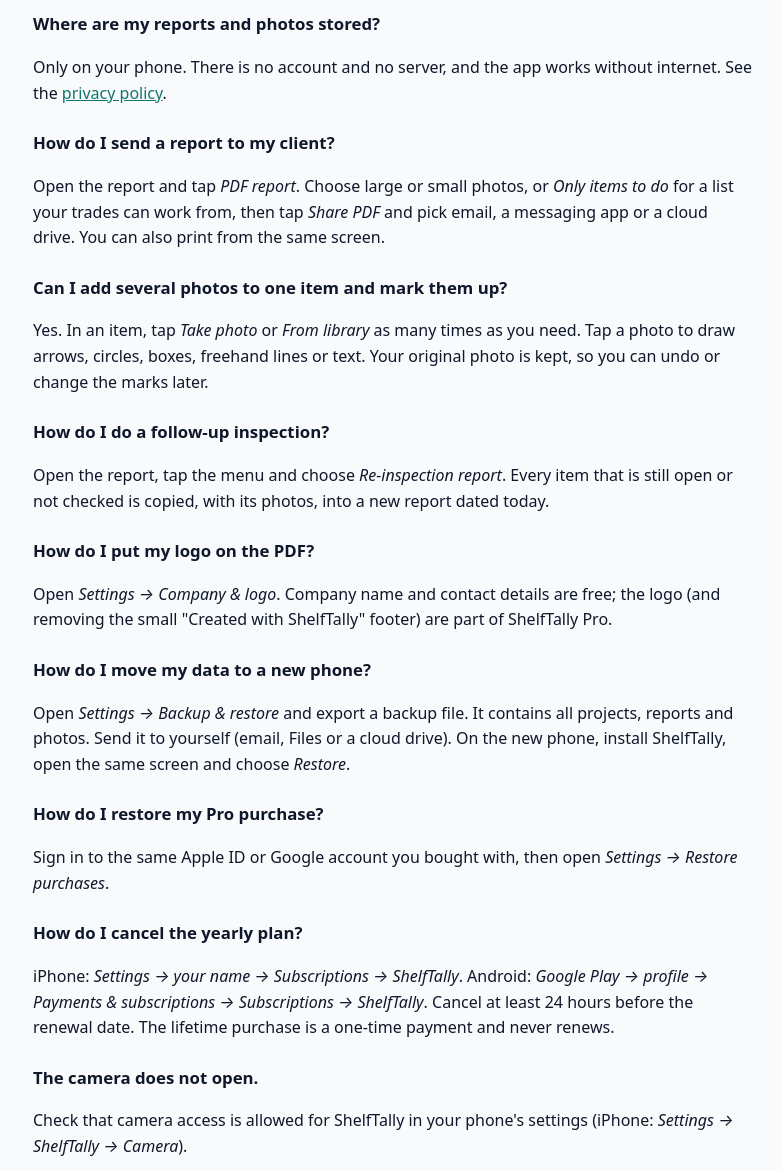
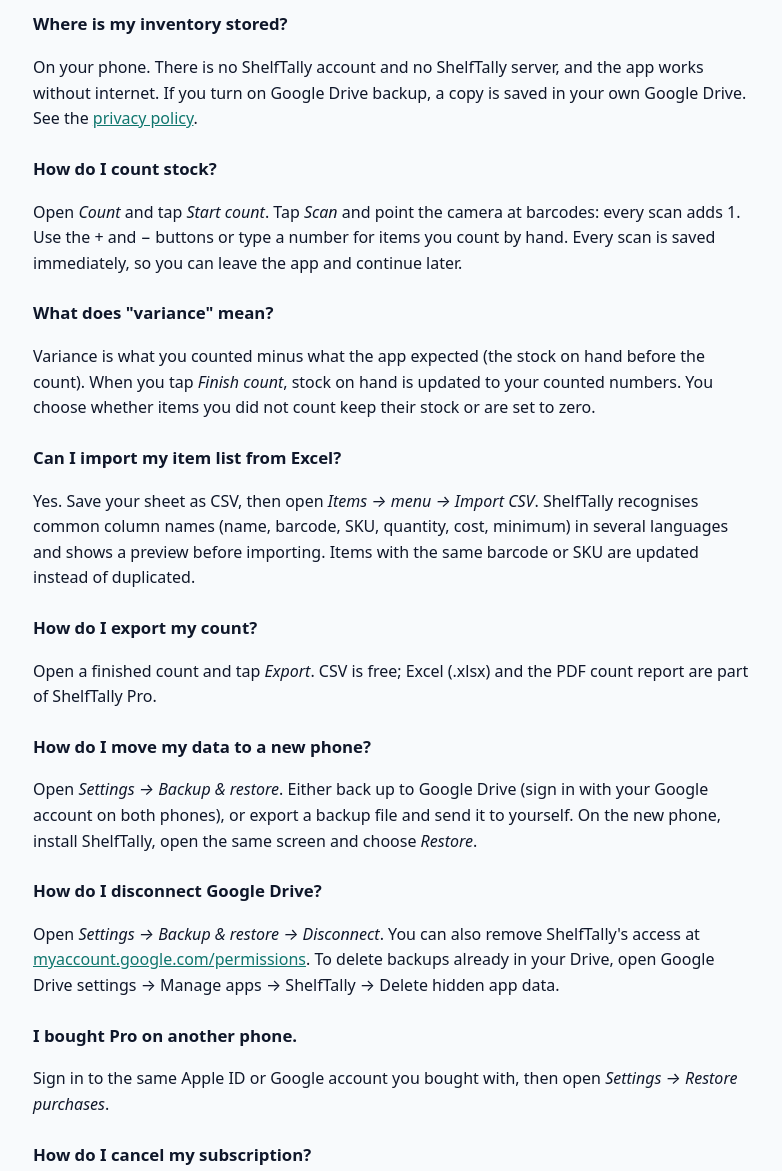
Before and after one commit to conhan/tnp-apps-legal, a plain HTML site: page shelftally/support.html in a window 1280 px wide. Shown: the part 300-1471 px from the top of the page, without its empty margins (247-1029 px from the left). Drawn offline with Linux system fonts and the light colour scheme.

Commit message:
ShelfTally: trang hỗ trợ đúng nội dung

```diff
--- a/shelftally/support.html
+++ b/shelftally/support.html
@@ -14,31 +14,34 @@
 
 <h2>Frequently asked questions</h2>
 
-<h3>Where are my reports and photos stored?</h3>
-<p>Only on your phone. There is no account and no server, and the app works without internet. See the <a href="privacy.html">privacy policy</a>.</p>
+<h3>Where is my inventory stored?</h3>
+<p>On your phone. There is no ShelfTally account and no ShelfTally server, and the app works without internet. If you turn on Google Drive backup, a copy is saved in your own Google Drive. See the <a href="privacy.html">privacy policy</a>.</p>
 
-<h3>How do I send a report to my client?</h3>
-<p>Open the report and tap <em>PDF report</em>. Choose large or small photos, or <em>Only items to do</em> for a list your trades can work from, then tap <em>Share PDF</em> and pick email, a messaging app or a cloud drive. You can also print from the same screen.</p>
+<h3>How do I count stock?</h3>
+<p>Open <em>Count</em> and tap <em>Start count</em>. Tap <em>Scan</em> and point the camera at barcodes: every scan adds 1. Use the + and − buttons or type a number for items you count by hand. Every scan is saved immediately, so you can leave the app and continue later.</p>
 
-<h3>Can I add several photos to one item and mark them up?</h3>
-<p>Yes. In an item, tap <em>Take photo</em> or <em>From library</em> as many times as you need. Tap a photo to draw arrows, circles, boxes, freehand lines or text. Your original photo is kept, so you can undo or change the marks later.</p>
+<h3>What does "variance" mean?</h3>
+<p>Variance is what you counted minus what the app expected (the stock on hand before the count). When you tap <em>Finish count</em>, stock on hand is updated to your counted numbers. You choose whether items you did not count keep their stock or are set to zero.</p>
 
-<h3>How do I do a follow-up inspection?</h3>
-<p>Open the report, tap the menu and choose <em>Re-inspection report</em>. Every item that is still open or not checked is copied, with its photos, into a new report dated today.</p>
+<h3>Can I import my item list from Excel?</h3>
+<p>Yes. Save your sheet as CSV, then open <em>Items → menu → Import CSV</em>. ShelfTally recognises common column names (name, barcode, SKU, quantity, cost, minimum) in several languages and shows a preview before importing. Items with the same barcode or SKU are updated instead of duplicated.</p>
 
-<h3>How do I put my logo on the PDF?</h3>
-<p>Open <em>Settings → Company &amp; logo</em>. Company name and contact details are free; the logo (and removing the small "Created with ShelfTally" footer) are part of ShelfTally Pro.</p>
+<h3>How do I export my count?</h3>
+<p>Open a finished count and tap <em>Export</em>. CSV is free; Excel (.xlsx) and the PDF count report are part of ShelfTally Pro.</p>
 
 <h3>How do I move my data to a new phone?</h3>
-<p>Open <em>Settings → Backup &amp; restore</em> and export a backup file. It contains all projects, reports and photos. Send it to yourself (email, Files or a cloud drive). On the new phone, install ShelfTally, open the same screen and choose <em>Restore</em>.</p>
+<p>Open <em>Settings → Backup &amp; restore</em>. Either back up to Google Drive (sign in with your Google account on both phones), or export a backup file and send it to yourself. On the new phone, install ShelfTally, open the same screen and choose <em>Restore</em>.</p>
 
-<h3>How do I restore my Pro purchase?</h3>
+<h3>How do I disconnect Google Drive?</h3>
+<p>Open <em>Settings → Backup &amp; restore → Disconnect</em>. You can also remove ShelfTally's access at <a href="https://myaccount.google.com/permissions">myaccount.google.com/permissions</a>. To delete backups already in your Drive, open Google Drive settings → Manage apps → ShelfTally → Delete hidden app data.</p>
+
+<h3>I bought Pro on another phone.</h3>
 <p>Sign in to the same Apple ID or Google account you bought with, then open <em>Settings → Restore purchases</em>.</p>
 
-<h3>How do I cancel the yearly plan?</h3>
+<h3>How do I cancel my subscription?</h3>
 <p>iPhone: <em>Settings → your name → Subscriptions → ShelfTally</em>. Android: <em>Google Play → profile → Payments &amp; subscriptions → Subscriptions → ShelfTally</em>. Cancel at least 24 hours before the renewal date. The lifetime purchase is a one-time payment and never renews.</p>
 
-<h3>The camera does not open.</h3>
+<h3>The scanner does not open.</h3>
 <p>Check that camera access is allowed for ShelfTally in your phone's settings (iPhone: <em>Settings → ShelfTally → Camera</em>).</p>
 
 <p class="meta"><a href="privacy.html">Privacy policy</a> · <a href="https://www.apple.com/legal/internet-services/itunes/dev/stdeula/">Terms of use</a></p>
```
